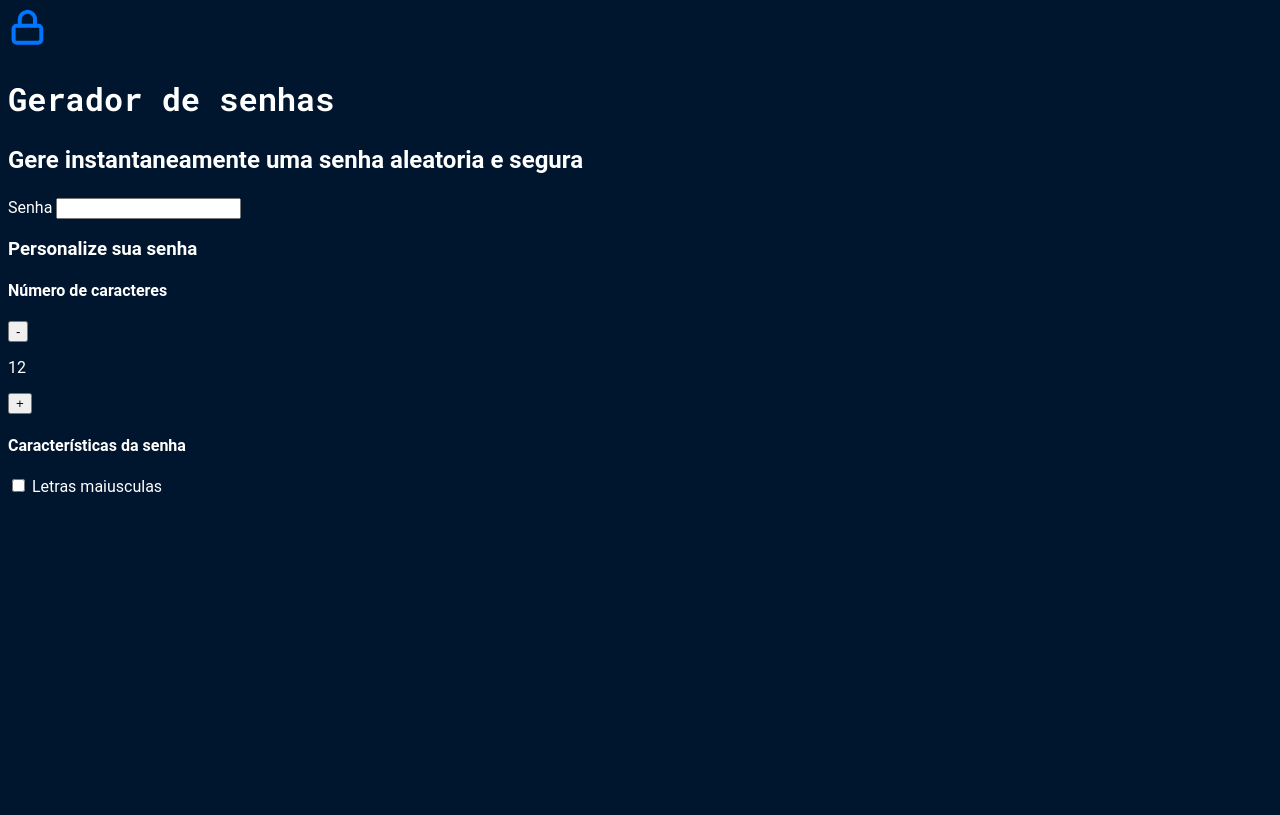
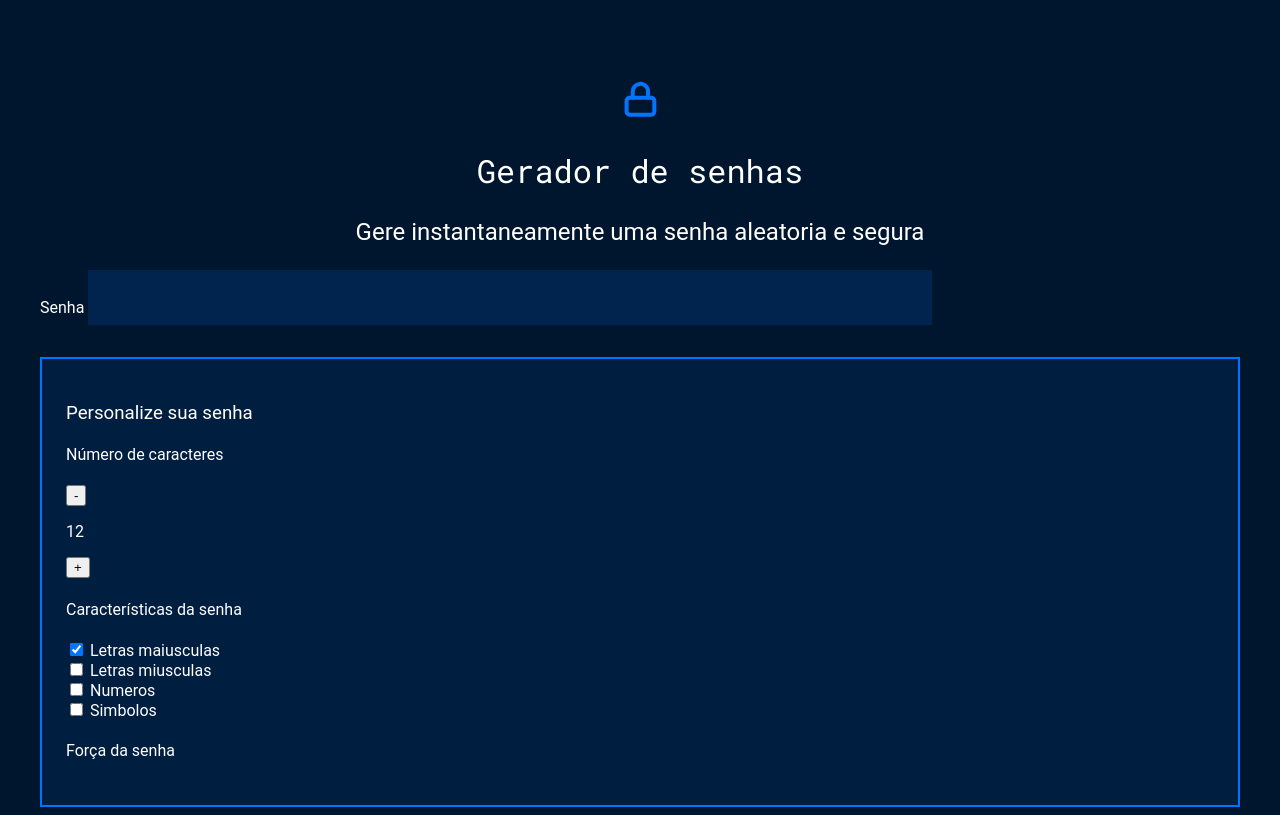
Before and after one commit to rafaelpoluha/js-gerador-senha, a plain HTML site: page index.html in a window 1280 px wide. Drawn offline with Linux system fonts and the light colour scheme.

Commit message:
parametro

```diff
--- a/index.html
+++ b/index.html
@@ -31,9 +31,24 @@
                 <div class="parametro-senha">
                     <h4 class="parametro-senha__titulo">Características da senha</h4>
                     <div class="parametro-senha-checkbox">
-                        <input type="checkbox" name="maiusculo" class="checkbox" check>
+                        <input type="checkbox" name="maiusculo" class="checkbox" checked>
                         <label for="maiusculo">Letras maiusculas</label>
                     </div>
+                    <div class="parametro-senha-checkbox">
+                        <input type="checkbox" name="miusculo" class="checkbox" check>
+                        <label for="maiusculo">Letras miusculas</label>
+                    </div>
+                    <div class="parametro-senha-checkbox">
+                        <input type="checkbox" name="numero" class="checkbox" check>
+                        <label for="maiusculo">Numeros</label>
+                    </div>
+                    <div class="parametro-senha-checkbox">
+                        <input type="checkbox" name="simbolo" class="checkbox" check>
+                        <label for="maiusculo">Simbolos</label>
+                    </div>
+                </div>
+                <div class="parametro-senha">
+                    <h4 class="parametro-senha_titulo">Força da senha</h4>
                 </div>
             </div>
         </div>
--- a/style.css
+++ b/style.css
@@ -8,6 +8,10 @@
     --borda: #0075ff;
     --roboto: 'Roboto', sans-serif;
     --roboto-mono: 'Roboto Mono', monospace;
+}
+
+*{
+    font-weight: 400;
 }
 
 body{
@@ -24,3 +28,40 @@ body{
 .titulo-secundario{
     font-size: 24px;
 }
+
+.conteudo-titulo{
+    text-align: center;
+    margin-top: 80px;
+}
+
+.conteudo-senha{
+    margin-top: 80px;
+    background: var(--fundo-senha);
+    padding: 24px;
+    border-bottom: 6px solid var(--borda);
+}
+
+#campo-senha{
+    background-color: var(--fundo-senha);
+    border: none;
+    color: var(--branco);
+    font-family: var(--roboto-mono);
+    font-size: 40px;
+    width: 70%;
+}
+
+#campo-senha:focus{
+    outline: none;
+}
+
+.conteudo{
+    max-width: 1200px;
+    margin: 0 auto;
+}
+
+.parametro{
+    background-color: var(--fundo-texto);
+    border: 2px solid var(--borda);
+    margin-top: 32px;
+    padding: 24px;
+}
```
